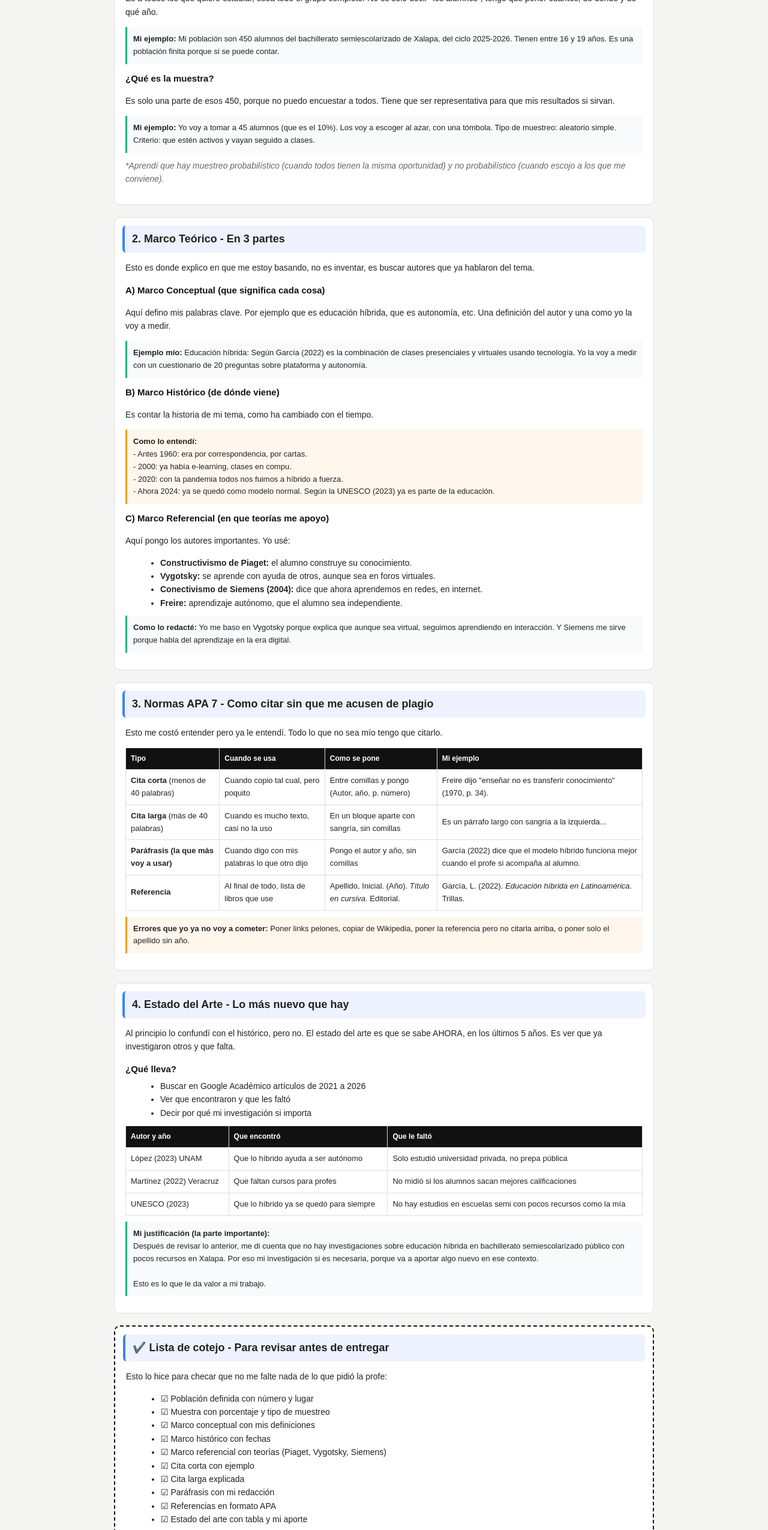
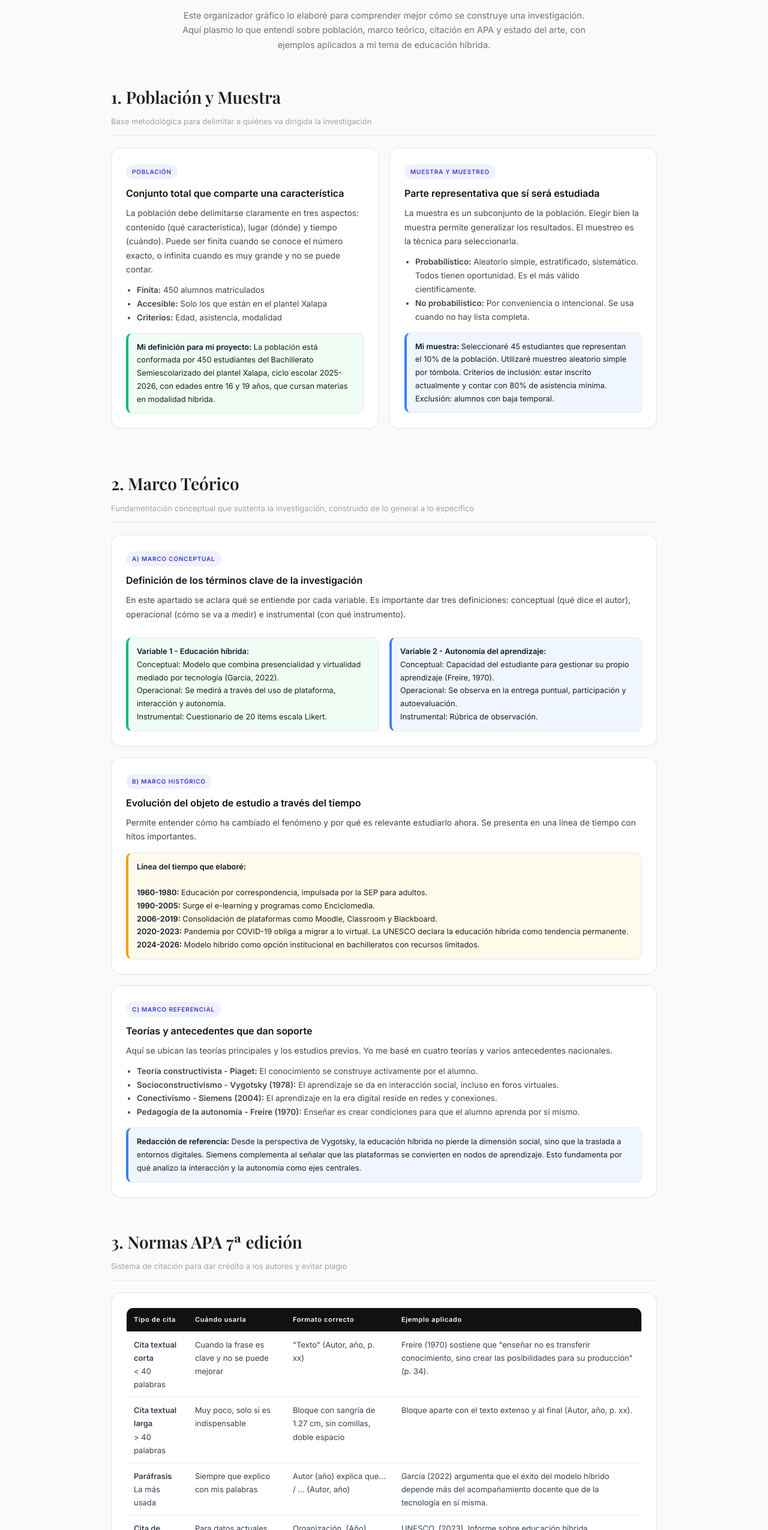
Before and after one commit to jesusvicencio/APA, a plain HTML site: page index.html in a window 1280 px wide. Shown: the part 250-2800 px from the top of the page at 60% size. Drawn offline with nearby package versions, Linux system fonts and the light colour scheme.

Commit message:
Update title and styles in index.html

```diff
--- a/index.html
+++ b/index.html
@@ -3,129 +3,194 @@
 <head>
 <meta charset="UTF-8">
 <meta name="viewport" content="width=device-width, initial-scale=1.0">
-<title>Mi Organizador Gráfico - Marco Teórico</title>
+<title>Organizador Gráfico - Marco Teórico | Jesús Vicencio</title>
+<link href="https://fonts.googleapis.com/css2?family=Playfair+Display:wght@600;700&family=Inter:wght@300;400;500;600&display=swap" rel="stylesheet">
 <style>
-body{font-family:Arial, sans-serif; background:#f5f5f3; color:#222; line-height:1.6; margin:0; padding:0}
-header{background:#1a1a1a; color:white; padding:20px; text-align:center}
-header h1{margin:0; font-size:26px}
-header p{margin:5px 0 0; color:#bbb; font-size:13px}
-.container{max-width:900px; margin:20px auto; padding:0 15px}
-.box{background:white; border:1px solid #ddd; border-radius:10px; padding:18px; margin-bottom:20px}
-.box h2{background:#eef2ff; padding:8px 12px; border-radius:6px; font-size:18px; margin:-5px -5px 12px; border-left:4px solid #3b82f6}
-.box h3{font-size:15px; margin:12px 0 4px; color:#111}
-.box p, .box li{font-size:14px}
-ul{margin:5px 0 5px 18px}
-.ej{background:#f9fafb; border-left:3px solid #10b981; padding:10px; margin:10px 0; font-size:13px}
-.ej2{background:#fff7ed; border-left:3px solid #f59e0b; padding:10px; margin:10px 0; font-size:13px}
-table{width:100%; border-collapse:collapse; font-size:13px; margin-top:10px}
-th, td{border:1px solid #ddd; padding:8px; text-align:left}
-th{background:#111; color:white; font-size:12px}
-.nota{font-size:12px; color:#666; font-style:italic; margin-top:10px}
-footer{text-align:center; padding:20px; font-size:12px; color:#999}
+*{margin:0;padding:0;box-sizing:border-box}
+body{font-family:Inter,sans-serif; background:#fcfaf8; color:#1e1e1e; line-height:1.7}
+.header{background:#111; color:#fff; padding:50px 20px; text-align:center}
+.header h1{font-family:Playfair Display; font-size:38px; line-height:1.1; max-width:800px; margin:0 auto}
+.header h1 span{color:#a5b4fc; font-style:italic}
+.header .datos{margin-top:18px; font-size:13px; color:#9ca3af; letter-spacing:.05em}
+.container{max-width:950px; margin:0 auto; padding:40px 20px}
+.intro{text-align:center; max-width:700px; margin:0 auto 50px; color:#6b7280; font-size:14.5px}
+
+.section{margin-bottom:50px}
+.section-title{font-family:Playfair Display; font-size:28px; margin-bottom:6px}
+.section-sub{color:#9ca3af; font-size:13px; margin-bottom:20px; border-bottom:1px solid #e5e7eb; padding-bottom:12px}
+
+.card{background:white; border:1px solid #e7e5e4; border-radius:16px; padding:24px; margin-bottom:18px; box-shadow:0 1px 2px rgba(0,0,0,.03)}
+.card h3{font-size:16px; margin-bottom:8px; color:#111}
+.card p{font-size:13.8px; color:#444}
+.card ul{margin:10px 0 0 18px; font-size:13.5px; color:#444}
+.tag{display:inline-block; background:#eef2ff; color:#4338ca; font-size:10px; font-weight:700; letter-spacing:.08em; padding:4px 10px; border-radius:999px; margin-bottom:10px; text-transform:uppercase}
+
+.ejemplo{margin-top:14px; background:#f8fafc; border:1px solid #e2e8f0; border-radius:10px; padding:12px 14px; font-size:12.8px}
+.ejemplo b{color:#0f172a}
+.ejemplo.verde{border-left:4px solid #10b981; background:#f0fdf4}
+.ejemplo.azul{border-left:4px solid #3b82f6; background:#eff6ff}
+.ejemplo.naranja{border-left:4px solid #f59e0b; background:#fffbeb}
+
+.grid{display:grid; grid-template-columns:1fr 1fr; gap:18px}
+@media(max-width:800px){.grid{grid-template-columns:1fr}}
+
+table{width:100%; border-collapse:collapse; font-size:13px; background:white; border-radius:12px; overflow:hidden; border:1px solid #e5e7eb}
+th{background:#111; color:white; padding:10px 12px; text-align:left; font-size:11px; letter-spacing:.06em}
+td{padding:10px 12px; border-top:1px solid #f0f0f0; vertical-align:top; color:#374151}
+
+.footer{margin-top:60px; background:white; border:1px solid #e7e5e4; border-radius:16px; padding:24px; text-align:center}
+.footer h3{font-family:Playfair Display; font-size:20px; margin-bottom:8px}
+.footer p{font-size:13px; color:#6b7280}
 </style>
 </head>
 <body>
-<header>
-<h1>Organizador Gráfico: Marco Teórico, APA y Estado del Arte</h1>
-<p>Alumno: Jesús Vicencio | Bachillerato Semiescolarizado | Metodología de la Investigación</p>
-</header>
+
+<div class="header">
+<h1>Marco Teórico, <span>Normas APA 7</span> y Estado del Arte</h1>
+<div class="datos">JESÚS VICENCIO • METODOLOGÍA DE LA INVESTIGACIÓN • BACHILLERATO SEMIESCOLARIZADO • 2026</div>
+</div>
 
 <div class="container">
+<p class="intro">Este organizador gráfico lo elaboré para comprender mejor cómo se construye una investigación. Aquí plasmo lo que entendí sobre población, marco teórico, citación en APA y estado del arte, con ejemplos aplicados a mi tema de educación híbrida.</p>
 
-<div class="box">
-<h2>1. Población y Muestra - Lo que yo entendí</h2>
-<h3>¿Qué es la población?</h3>
-<p>Es a todos los que quiero estudiar, osea todo el grupo completo. No es solo decir "los alumnos", tengo que poner cuántos, de dónde y de qué año.</p>
-<div class="ej"><b>Mi ejemplo:</b> Mi población son 450 alumnos del bachillerato semiescolarizado de Xalapa, del ciclo 2025-2026. Tienen entre 16 y 19 años. Es una población finita porque si se puede contar.</div>
-<h3>¿Qué es la muestra?</h3>
-<p>Es solo una parte de esos 450, porque no puedo encuestar a todos. Tiene que ser representativa para que mis resultados si sirvan.</p>
-<div class="ej"><b>Mi ejemplo:</b> Yo voy a tomar a 45 alumnos (que es el 10%). Los voy a escoger al azar, con una tómbola. Tipo de muestreo: aleatorio simple. Criterio: que estén activos y vayan seguido a clases.</div>
-<p class="nota">*Aprendí que hay muestreo probabilístico (cuando todos tienen la misma oportunidad) y no probabilístico (cuando escojo a los que me conviene).</p>
+<!-- 1 -->
+<div class="section">
+<div class="section-title">1. Población y Muestra</div>
+<div class="section-sub">Base metodológica para delimitar a quiénes va dirigida la investigación</div>
+
+<div class="grid">
+<div class="card">
+<span class="tag">Población</span>
+<h3>Conjunto total que comparte una característica</h3>
+<p>La población debe delimitarse claramente en tres aspectos: contenido (qué característica), lugar (dónde) y tiempo (cuándo). Puede ser finita cuando se conoce el número exacto, o infinita cuando es muy grande y no se puede contar.</p>
+<ul>
+<li><b>Finita:</b> 450 alumnos matriculados</li>
+<li><b>Accesible:</b> Solo los que están en el plantel Xalapa</li>
+<li><b>Criterios:</b> Edad, asistencia, modalidad</li>
+</ul>
+<div class="ejemplo verde"><b>Mi definición para mi proyecto:</b> La población está conformada por 450 estudiantes del Bachillerato Semiescolarizado del plantel Xalapa, ciclo escolar 2025-2026, con edades entre 16 y 19 años, que cursan materias en modalidad híbrida.</div>
 </div>
 
-<div class="box">
-<h2>2. Marco Teórico - En 3 partes</h2>
-<p>Esto es donde explico en que me estoy basando, no es inventar, es buscar autores que ya hablaron del tema.</p>
-<h3>A) Marco Conceptual (que significa cada cosa)</h3>
-<p>Aquí defino mis palabras clave. Por ejemplo que es educación híbrida, que es autonomía, etc. Una definición del autor y una como yo la voy a medir.</p>
-<div class="ej"><b>Ejemplo mío:</b> Educación híbrida: Según García (2022) es la combinación de clases presenciales y virtuales usando tecnología. Yo la voy a medir con un cuestionario de 20 preguntas sobre plataforma y autonomía.</div>
-
-<h3>B) Marco Histórico (de dónde viene)</h3>
-<p>Es contar la historia de mi tema, como ha cambiado con el tiempo.</p>
-<div class="ej2"><b>Como lo entendí:</b><br>
-- Antes 1960: era por correspondencia, por cartas.<br>
-- 2000: ya había e-learning, clases en compu.<br>
-- 2020: con la pandemia todos nos fuimos a híbrido a fuerza.<br>
-- Ahora 2024: ya se quedó como modelo normal. Según la UNESCO (2023) ya es parte de la educación.
+<div class="card">
+<span class="tag">Muestra y muestreo</span>
+<h3>Parte representativa que sí será estudiada</h3>
+<p>La muestra es un subconjunto de la población. Elegir bien la muestra permite generalizar los resultados. El muestreo es la técnica para seleccionarla.</p>
+<ul>
+<li><b>Probabilístico:</b> Aleatorio simple, estratificado, sistemático. Todos tienen oportunidad. Es el más válido científicamente.</li>
+<li><b>No probabilístico:</b> Por conveniencia o intencional. Se usa cuando no hay lista completa.</li>
+</ul>
+<div class="ejemplo azul"><b>Mi muestra:</b> Seleccionaré 45 estudiantes que representan el 10% de la población. Utilizaré muestreo aleatorio simple por tómbola. Criterios de inclusión: estar inscrito actualmente y contar con 80% de asistencia mínima. Exclusión: alumnos con baja temporal.</div>
 </div>
-
-<h3>C) Marco Referencial (en que teorías me apoyo)</h3>
-<p>Aquí pongo los autores importantes. Yo usé:</p>
-<ul>
-<li><b>Constructivismo de Piaget:</b> el alumno construye su conocimiento.</li>
-<li><b>Vygotsky:</b> se aprende con ayuda de otros, aunque sea en foros virtuales.</li>
-<li><b>Conectivismo de Siemens (2004):</b> dice que ahora aprendemos en redes, en internet.</li>
-<li><b>Freire:</b> aprendizaje autónomo, que el alumno sea independiente.</li>
-</ul>
-<div class="ej"><b>Como lo redacté:</b> Yo me baso en Vygotsky porque explica que aunque sea virtual, seguimos aprendiendo en interacción. Y Siemens me sirve porque habla del aprendizaje en la era digital.</div>
-</div>
-
-<div class="box">
-<h2>3. Normas APA 7 - Como citar sin que me acusen de plagio</h2>
-<p>Esto me costó entender pero ya le entendí. Todo lo que no sea mío tengo que citarlo.</p>
-<table>
-<tr><th>Tipo</th><th>Cuando se usa</th><th>Como se pone</th><th>Mi ejemplo</th></tr>
-<tr><td><b>Cita corta</b> (menos de 40 palabras)</td><td>Cuando copio tal cual, pero poquito</td><td>Entre comillas y pongo (Autor, año, p. número)</td><td>Freire dijo "enseñar no es transferir conocimiento" (1970, p. 34).</td></tr>
-<tr><td><b>Cita larga</b> (más de 40 palabras)</td><td>Cuando es mucho texto, casi no la uso</td><td>En un bloque aparte con sangría, sin comillas</td><td>Es un párrafo largo con sangría a la izquierda...</td></tr>
-<tr><td><b>Paráfrasis (la que más voy a usar)</b></td><td>Cuando digo con mis palabras lo que otro dijo</td><td>Pongo el autor y año, sin comillas</td><td>García (2022) dice que el modelo híbrido funciona mejor cuando el profe si acompaña al alumno.</td></tr>
-<tr><td><b>Referencia</b></td><td>Al final de todo, lista de libros que use</td><td>Apellido, Inicial. (Año). <i>Título en cursiva</i>. Editorial.</td><td>García, L. (2022). <i>Educación híbrida en Latinoamérica</i>. Trillas.</td></tr>
-</table>
-<div class="ej2"><b>Errores que yo ya no voy a cometer:</b> Poner links pelones, copiar de Wikipedia, poner la referencia pero no citarla arriba, o poner solo el apellido sin año.</div>
-</div>
-
-<div class="box">
-<h2>4. Estado del Arte - Lo más nuevo que hay</h2>
-<p>Al principio lo confundí con el histórico, pero no. El estado del arte es que se sabe AHORA, en los últimos 5 años. Es ver que ya investigaron otros y que falta.</p>
-<h3>¿Qué lleva?</h3>
-<ul>
-<li>Buscar en Google Académico artículos de 2021 a 2026</li>
-<li>Ver que encontraron y que les faltó</li>
-<li>Decir por qué mi investigación si importa</li>
-</ul>
-<table>
-<tr><th>Autor y año</th><th>Que encontró</th><th>Que le faltó</th></tr>
-<tr><td>López (2023) UNAM</td><td>Que lo híbrido ayuda a ser autónomo</td><td>Solo estudió universidad privada, no prepa pública</td></tr>
-<tr><td>Martínez (2022) Veracruz</td><td>Que faltan cursos para profes</td><td>No midió si los alumnos sacan mejores calificaciones</td></tr>
-<tr><td>UNESCO (2023)</td><td>Que lo híbrido ya se quedó para siempre</td><td>No hay estudios en escuelas semi con pocos recursos como la mía</td></tr>
-</table>
-<div class="ej"><b>Mi justificación (la parte importante):</b><br>
-Después de revisar lo anterior, me di cuenta que no hay investigaciones sobre educación híbrida en bachillerato semiescolarizado público con pocos recursos en Xalapa. Por eso mi investigación si es necesaria, porque va a aportar algo nuevo en ese contexto.
-<br><br>Esto es lo que le da valor a mi trabajo.
 </div>
 </div>
 
-<div class="box" style="border:2px dashed #111">
-<h2>✔️ Lista de cotejo - Para revisar antes de entregar</h2>
-<p>Esto lo hice para checar que no me falte nada de lo que pidió la profe:</p>
+<!-- 2 -->
+<div class="section">
+<div class="section-title">2. Marco Teórico</div>
+<div class="section-sub">Fundamentación conceptual que sustenta la investigación, construido de lo general a lo específico</div>
+
+<div class="card">
+<span class="tag">A) Marco Conceptual</span>
+<h3>Definición de los términos clave de la investigación</h3>
+<p>En este apartado se aclara qué se entiende por cada variable. Es importante dar tres definiciones: conceptual (qué dice el autor), operacional (cómo se va a medir) e instrumental (con qué instrumento).</p>
+<div class="grid" style="margin-top:12px">
+<div class="ejemplo verde"><b>Variable 1 - Educación híbrida:</b><br>
+Conceptual: Modelo que combina presencialidad y virtualidad mediado por tecnología (García, 2022).<br>
+Operacional: Se medirá a través del uso de plataforma, interacción y autonomía.<br>
+Instrumental: Cuestionario de 20 ítems escala Likert.
+</div>
+<div class="ejemplo azul"><b>Variable 2 - Autonomía del aprendizaje:</b><br>
+Conceptual: Capacidad del estudiante para gestionar su propio aprendizaje (Freire, 1970).<br>
+Operacional: Se observa en la entrega puntual, participación y autoevaluación.<br>
+Instrumental: Rúbrica de observación.
+</div>
+</div>
+</div>
+
+<div class="card">
+<span class="tag">B) Marco Histórico</span>
+<h3>Evolución del objeto de estudio a través del tiempo</h3>
+<p>Permite entender cómo ha cambiado el fenómeno y por qué es relevante estudiarlo ahora. Se presenta en una línea de tiempo con hitos importantes.</p>
+<div class="ejemplo naranja">
+<b>Línea del tiempo que elaboré:</b><br><br>
+<b>1960-1980:</b> Educación por correspondencia, impulsada por la SEP para adultos.<br>
+<b>1990-2005:</b> Surge el e-learning y programas como Enciclomedia.<br>
+<b>2006-2019:</b> Consolidación de plataformas como Moodle, Classroom y Blackboard.<br>
+<b>2020-2023:</b> Pandemia por COVID-19 obliga a migrar a lo virtual. La UNESCO declara la educación híbrida como tendencia permanente.<br>
+<b>2024-2026:</b> Modelo híbrido como opción institucional en bachilleratos con recursos limitados.
+</div>
+</div>
+
+<div class="card">
+<span class="tag">C) Marco Referencial</span>
+<h3>Teorías y antecedentes que dan soporte</h3>
+<p>Aquí se ubican las teorías principales y los estudios previos. Yo me basé en cuatro teorías y varios antecedentes nacionales.</p>
 <ul>
-<li>☑ Población definida con número y lugar</li>
-<li>☑ Muestra con porcentaje y tipo de muestreo</li>
-<li>☑ Marco conceptual con mis definiciones</li>
-<li>☑ Marco histórico con fechas</li>
-<li>☑ Marco referencial con teorías (Piaget, Vygotsky, Siemens)</li>
-<li>☑ Cita corta con ejemplo</li>
-<li>☑ Cita larga explicada</li>
-<li>☑ Paráfrasis con mi redacción</li>
-<li>☑ Referencias en formato APA</li>
-<li>☑ Estado del arte con tabla y mi aporte</li>
+<li><b>Teoría constructivista - Piaget:</b> El conocimiento se construye activamente por el alumno.</li>
+<li><b>Socioconstructivismo - Vygotsky (1978):</b> El aprendizaje se da en interacción social, incluso en foros virtuales.</li>
+<li><b>Conectivismo - Siemens (2004):</b> El aprendizaje en la era digital reside en redes y conexiones.</li>
+<li><b>Pedagogía de la autonomía - Freire (1970):</b> Enseñar es crear condiciones para que el alumno aprenda por sí mismo.</li>
 </ul>
+<div class="ejemplo azul"><b>Redacción de referencia:</b> Desde la perspectiva de Vygotsky, la educación híbrida no pierde la dimensión social, sino que la traslada a entornos digitales. Siemens complementa al señalar que las plataformas se convierten en nodos de aprendizaje. Esto fundamenta por qué analizo la interacción y la autonomía como ejes centrales.</div>
+</div>
+</div>
+
+<!-- 3 -->
+<div class="section">
+<div class="section-title">3. Normas APA 7ª edición</div>
+<div class="section-sub">Sistema de citación para dar crédito a los autores y evitar plagio</div>
+
+<div class="card">
+<table>
+<tr><th>Tipo de cita</th><th>Cuándo usarla</th><th>Formato correcto</th><th>Ejemplo aplicado</th></tr>
+<tr><td><b>Cita textual corta</b><br>< 40 palabras</td><td>Cuando la frase es clave y no se puede mejorar</td><td>"Texto" (Autor, año, p. xx)</td><td>Freire (1970) sostiene que "enseñar no es transferir conocimiento, sino crear las posibilidades para su producción" (p. 34).</td></tr>
+<tr><td><b>Cita textual larga</b><br>> 40 palabras</td><td>Muy poco, solo si es indispensable</td><td>Bloque con sangría de 1.27 cm, sin comillas, doble espacio</td><td>Bloque aparte con el texto extenso y al final (Autor, año, p. xx).</td></tr>
+<tr><td><b>Paráfrasis</b><br>La más usada</td><td>Siempre que explico con mis palabras</td><td>Autor (año) explica que... / ... (Autor, año)</td><td>García (2022) argumenta que el éxito del modelo híbrido depende más del acompañamiento docente que de la tecnología en sí misma.</td></tr>
+<tr><td><b>Cita de internet</b></td><td>Para datos actuales</td><td>Organización. (Año). Título. URL</td><td>UNESCO. (2023). Informe sobre educación híbrida. https://www.unesco.org/es/education</td></tr>
+<tr><td><b>Referencia final</b></td><td>Lista al final de todo</td><td>Apellido, A. (Año). <i>Título en cursiva</i>. Editorial. DOI</td><td>Siemens, G. (2004). Connectivism: A learning theory for the digital age. <i>International Journal of Instructional Technology</i>, 2(1).</td></tr>
+</table>
+<div class="ejemplo verde" style="margin-top:14px"><b>Mi regla personal para no plagiar:</b> Leo el texto, cierro el libro, lo escribo con mis palabras como si se lo explicara a un compañero y al final pongo de quién era la idea. Uso conectores como: según, de acuerdo con, como señala, desde la perspectiva de.</div>
+</div>
+</div>
+
+<!-- 4 -->
+<div class="section">
+<div class="section-title">4. Estado del Arte</div>
+<div class="section-sub">Revisión de lo más reciente investigado sobre el tema (2021-2026) e identificación del vacío</div>
+
+<div class="grid">
+<div class="card">
+<span class="tag">¿Qué es?</span>
+<h3>Mapa del conocimiento actual</h3>
+<p>No es historia, es el presente. Consiste en buscar qué se ha publicado en los últimos 5 años en revistas, tesis e informes, agruparlo por temas y detectar qué falta por investigar. Es lo que le da originalidad a mi trabajo.</p>
+<p style="margin-top:10px"><b>Proceso que seguí:</b></p>
+<ul>
+<li>Búsqueda en Google Académico, Redalyc y Scielo con palabras: educación híbrida, bachillerato, autonomía</li>
+<li>Selección de 8 fuentes recientes y elaboración de fichas</li>
+<li>Análisis de coincidencias y vacíos</li>
+<li>Redacción del aporte propio</li>
+</ul>
+</div>
+<div class="card">
+<span class="tag">Tabla de análisis</span>
+<table style="margin-top:0">
+<tr><th>Estudio</th><th>Hallazgo principal</th><th>Vacío detectado</th></tr>
+<tr><td>López (2023) UNAM. Educación híbrida en prepa</td><td>Mejora la autonomía y autorregulación</td><td>Solo en universidad privada con recursos altos</td></tr>
+<tr><td>Martínez (2022) UV. Bachillerato Veracruz</td><td>Falta capacitación docente para lo híbrido</td><td>No midió rendimiento académico</td></tr>
+<tr><td>Ramírez (2021) Tesis Xalapa</td><td>Los alumnos prefieren presencial</td><td>Muestra muy pequeña (20 alumnos)</td></tr>
+<tr><td>UNESCO (2023) Informe LATAM</td><td>Lo híbrido llegó para quedarse post-pandemia</td><td>No hay datos específicos en contextos semi-públicos con pocos recursos</td></tr>
+</table>
+<div class="ejemplo azul"><b>Mi aporte y justificación final:</b> A partir de la revisión, identifico que no existen estudios sobre educación híbrida en bachillerato semiescolarizado público con recursos limitados en Xalapa, Veracruz. La mayoría se centra en universidades privadas. Por ello, esta investigación resulta pertinente, ya que aportará información contextualizada sobre autonomía e interacción en una población poco estudiada.</div>
+</div>
+</div>
+</div>
+
+<div class="footer">
+<h3>Reflexión final</h3>
+<p>Elaborar este organizador me ayudó a ordenar mis ideas. Comprendí que el marco teórico no es copiar definiciones, sino construir un sustento con autores que respalden lo que quiero investigar. Las normas APA me permiten reconocer el trabajo de otros y el estado del arte me muestra que mi tema sí tiene valor porque hay un vacío que puedo aportar.</p>
+<p style="margin-top:12px; color:#111; font-weight:600; font-size:12px">Jesús Vicencio • 2026 • Trabajo académico sin fines de lucro</p>
 </div>
 
 </div>
-
-<footer>
-Trabajo realizado por Jesús Vicencio - 2026<br>
-Organizador gráfico para Metodología de la Investigación
-</footer>
 </body>
 </html>
```
